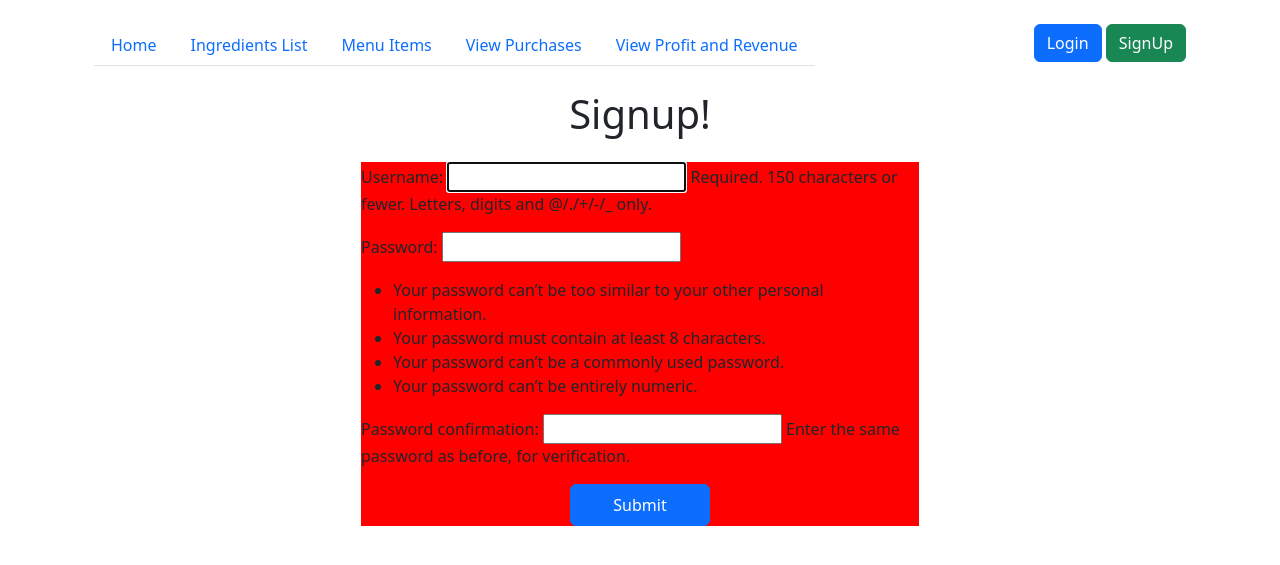
After one commit to jjconway23/django_restaurant_app, a Django app: page /signup/ in a window 1280 px wide. The commit adds this page. Shown: the top 565 px of the page. Run offline with Django 4.2, Linux system fonts and the light colour scheme.

Commit message:
Create signup functionality

```diff
--- a/requirements.txt
+++ b/requirements.txt
@@ -7,6 +7,7 @@ charset-normalizer==2.1.1
 colorama==0.4.5
 defusedxml==0.7.1
 Django==4.1
+django-crispy-forms==1.14.0
 docutils==0.19
 gitdb==4.0.9
 GitPython==3.1.27
--- a/restaurant_application/django_restaurant/templates/django_restaurant/base.html
+++ b/restaurant_application/django_restaurant/templates/django_restaurant/base.html
@@ -25,7 +25,7 @@
                 <a class="btn btn-danger" href="{% url 'logout' %}">Logout</a>
             {% else %}
                 <a class="btn btn-primary" href="{% url 'login' %}">Login</a>
-                <a class="btn btn-success" href="">SignUp</a>
+                <a class="btn btn-success" href="{% url 'signup' %}">SignUp</a>
             {% endif %}
         </div>
 
--- a/restaurant_application/django_restaurant/templates/django_restaurant/ingredients_delete.html
+++ b/restaurant_application/django_restaurant/templates/django_restaurant/ingredients_delete.html
@@ -13,6 +13,6 @@
 <form action="" method="POST">
     {% csrf_token %}
     <p>Are you sure you want to delete "{{object.name}}" ?</p>
-    <input type="submit" value="Confirm">
+    <input class='btn btn-danger' type="submit" value="Confirm">
 </form>
 {% endblock %}
--- a/restaurant_application/django_restaurant/templates/django_restaurant/menu_item_delete.html
+++ b/restaurant_application/django_restaurant/templates/django_restaurant/menu_item_delete.html
@@ -12,6 +12,6 @@
 <form action="" method="POST">
     {% csrf_token %}
     <p>Are you sure you want to delete "{{object.title}}" ?</p>
-    <input type="submit" value="Confirm">
+    <input class='btn btn-danger' type="submit" value="Confirm">
 </form>
 {% endblock %}
--- /dev/null
+++ b/restaurant_application/django_restaurant/templates/registration/signup.html
@@ -0,0 +1,16 @@
+{% extends 'django_restaurant\base.html' %}
+{% load static %}
+{% block head %}
+<link rel="stylesheet" type="text/css" href="{% static 'django_restaurant\style.css' %}">
+<link href="https://cdn.jsdelivr.net/npm/bootstrap@5.2.0/dist/css/bootstrap.min.css" rel="stylesheet" integrity="sha384-gH2yIJqKdNHPEq0n4Mqa/HGKIhSkIHeL5AyhkYV8i59U5AR6csBvApHHNl/vI1Bx" crossorigin="anonymous">
+
+{% endblock %}
+
+{% block content %}
+<h1 class="text-center">Signup!</h1>
+<form class='mx-auto w-50 mt-4' action="" method="POST">
+    {% csrf_token %}
+    {{ form.as_p }}
+    <input class='d-block btn btn-primary mx-auto w-25 p-2' type="submit" value="Submit">
+</form>
+{% endblock %}
--- a/restaurant_application/django_restaurant/urls.py
+++ b/restaurant_application/django_restaurant/urls.py
@@ -15,4 +15,5 @@ urlpatterns=[
     path('menu_item_list/delete/<pk>/', views.MenuItemDelete.as_view(), name='menu_item_delete'),
     path('login/', views.login_page, name="login"),
     path('logout/', views.logout_view, name='logout'),
+    path('signup/',views.SignUp.as_view(), name='signup'),
 ]
--- a/restaurant_application/django_restaurant/views.py
+++ b/restaurant_application/django_restaurant/views.py
@@ -7,8 +7,8 @@ from django.contrib.auth import authenticate, login, logout
 from django.http import HttpResponse
 from django.contrib.auth.mixins import LoginRequiredMixin
 from django.contrib.auth.decorators import login_required
-
-
+from django.contrib.auth.forms import UserCreationForm
+from django.urls import reverse_lazy
 
 def home(request):
     return render(request, 'django_restaurant\index.html')
@@ -92,3 +92,9 @@ def login_page(request):
 def logout_view(request):
     logout(request)
     return redirect("home")
+
+
+class SignUp(CreateView):
+    form_class = UserCreationForm
+    success_url = reverse_lazy("login")
+    template_name = "registration/signup.html"
--- a/restaurant_application/restaurant_application/settings.py
+++ b/restaurant_application/restaurant_application/settings.py
@@ -119,6 +119,8 @@ USE_TZ = True
 
 STATIC_URL = 'static/'
 
+CRISPY_TEMPLATE_PACK = 'bootstrap4'
+
 # STATICFILES_DIRS = [
 #     os.path.join(BASE_DIR, 'static'),
 # ]
```
Also changed, not shown: restaurant_application/db.sqlite3.
